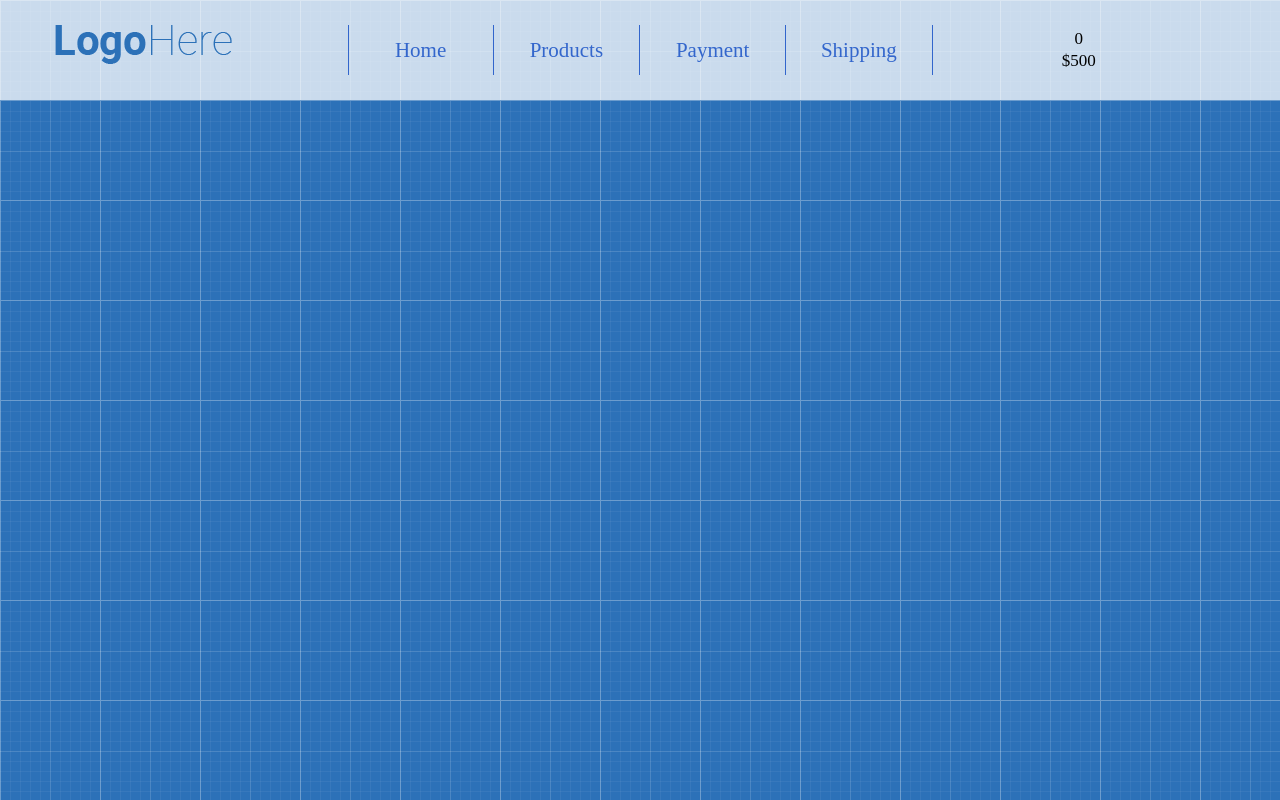
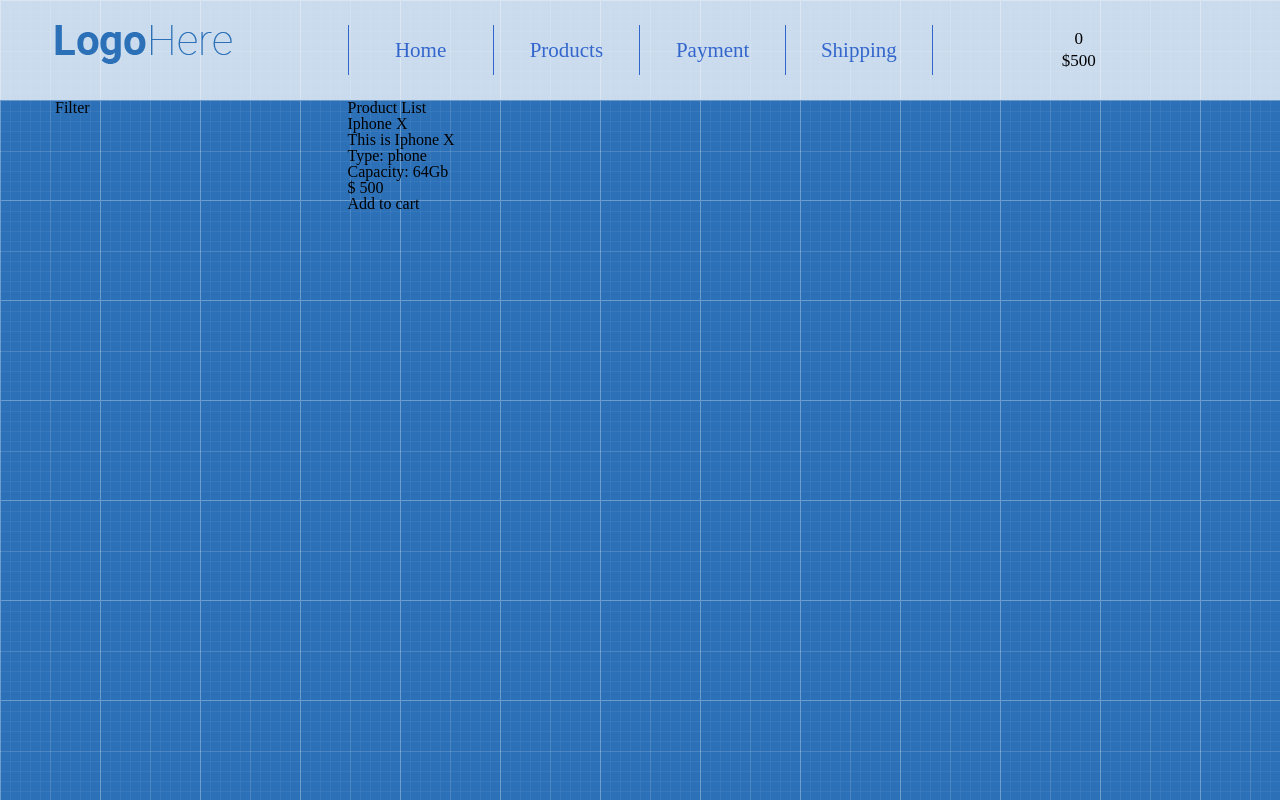
Before and after one commit to tarassh03/shop-project, a React (Create React App) app: page / in a window 1280 px wide. Built offline with nearby package versions, Linux system fonts and the light colour scheme.

Commit message:
add productList and productListItem

```diff
--- a/src/App/Main/Main.js
+++ b/src/App/Main/Main.js
@@ -1,4 +1,5 @@
 import React from 'react'
+import ProductList from './Products/ProductList'
 
 const Main = () => {
     return (
@@ -8,11 +9,13 @@ const Main = () => {
                 <div className="container">
                     <div className="row">
                         <div className="col-lg-3">
+                            Filter
+                        </div>
+                        <div className="col-lg-9">
+                            <ProductList/>
 
                         </div>
-                        <div className="col-lg-9">
 
-                        </div>
                     </div>
                 </div>
             </main>
--- /dev/null
+++ b/src/App/Main/Products/ProductList.js
@@ -0,0 +1,24 @@
+import React from 'react'
+import ProductListItem from './ProductListItem'
+
+const ProductList = ()  =>  {
+
+    return (
+            <>
+
+            <h2 className="page-title">Product List</h2>
+                <div className="row">
+                     <div className="col-lg-6">
+                        <ProductListItem/>
+                    </div>
+
+                </div>
+
+             </>
+
+
+    )
+}
+
+
+export default ProductList
--- /dev/null
+++ b/src/App/Main/Products/ProductListItem.js
@@ -0,0 +1,19 @@
+import React from 'react'
+
+const ProdustListItem = () => {
+    return (
+            <div className="product-list-item">
+
+                <div className="product-title">Iphone X</div>
+                <div className="product-description">This is Iphone X</div>
+                <div className="product-features">Type: phone</div>
+                <div className="product-features">Capacity: 64Gb</div>
+                <div className="product-price">$ 500</div>
+                <div className="btn-add-to-cart">Add to cart</div>
+
+            </div>
+
+    )
+}
+
+export default ProdustListItem
```
Also changed, not shown: 1 other file (tests, documents, lock files or other folders).
